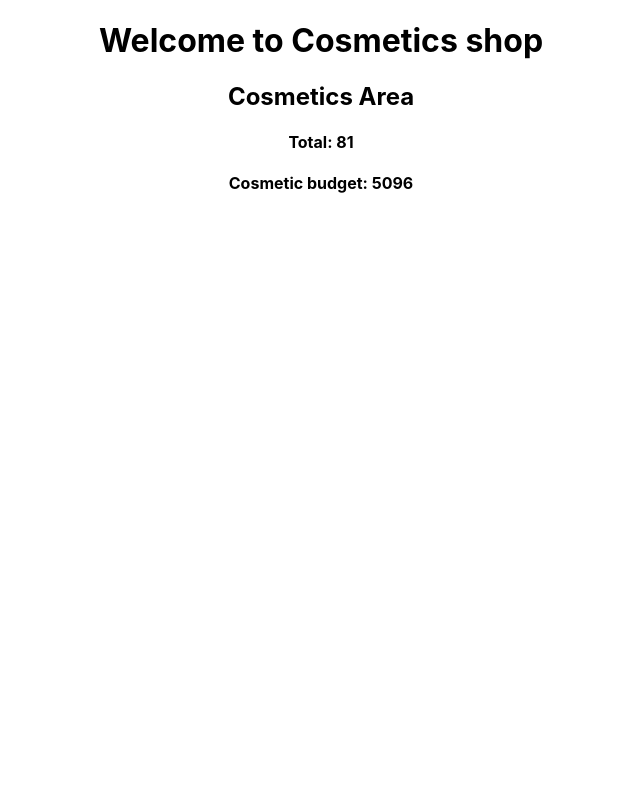
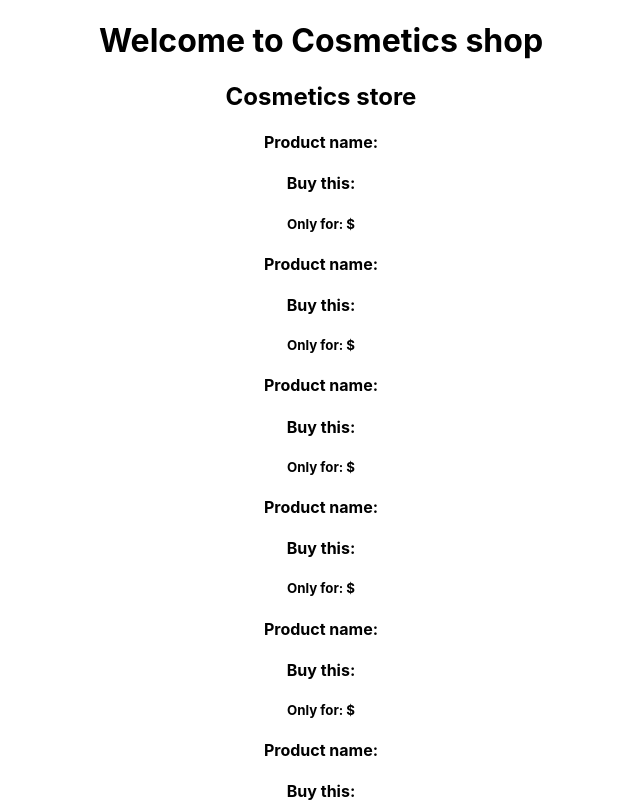
Before and after one commit to khaled39ab/Learn-React-data-storage-and-handler, a React (Create React App) app: page / in a window 1280 px wide. Shown: the top 802 px of the page, without its empty margins (319-959 px from the left). Built offline with nearby package versions, Linux system fonts and the light colour scheme.

Commit message:
fetch from data.json

```diff
--- /dev/null
+++ b/public/data.json
@@ -0,0 +1,86 @@
+[
+    {
+      "id": "6283dfc50fa7467f9e353361",
+      "age": 32,
+      "price": 376,
+      "eyeColor": "blue",
+      "name": "Beulah Evans",
+      "gender": "female",
+      "product": "IRACK",
+      "email": "beulahevans@irack.com",
+      "phone": "+1 (854) 462-2094",
+      "address": "291 Chestnut Street, Rushford, Alabama, 480"
+    },
+    {
+      "id": "6283dfc5f521d3171a664dc1",
+      "age": 36,
+      "price": 60,
+      "eyeColor": "brown",
+      "name": "Melissa Oconnor",
+      "gender": "female",
+      "product": "GEEKOLA",
+      "email": "melissaoconnor@geekola.com",
+      "phone": "+1 (890) 587-3338",
+      "address": "749 Amersfort Place, Ada, American Samoa, 7687"
+    },
+    {
+      "id": "6283dfc5386ba67c925e731c",
+      "age": 31,
+      "price": 484,
+      "eyeColor": "blue",
+      "name": "Haley Weber",
+      "gender": "female",
+      "product": "SONGBIRD",
+      "email": "haleyweber@songbird.com",
+      "phone": "+1 (875) 460-3917",
+      "address": "237 Claver Place, Joppa, District Of Columbia, 3032"
+    },
+    {
+      "id": "6283dfc54939fd88c1b87d79",
+      "age": 29,
+      "price": 243,
+      "eyeColor": "green",
+      "name": "Marissa Fisher",
+      "gender": "female",
+      "product": "ENVIRE",
+      "email": "marissafisher@envire.com",
+      "phone": "+1 (975) 562-2853",
+      "address": "885 Balfour Place, Frank, Guam, 359"
+    },
+    {
+      "id": "6283dfc5abbfceeda7defe8a",
+      "age": 36,
+      "price": 225,
+      "eyeColor": "brown",
+      "name": "Ernestine Vinson",
+      "gender": "female",
+      "product": "GRAINSPOT",
+      "email": "ernestinevinson@grainspot.com",
+      "phone": "+1 (817) 480-3295",
+      "address": "308 Sullivan Place, Kraemer, Minnesota, 7660"
+    },
+    {
+      "id": "6283dfc5ecb3ae0a881b9c76",
+      "age": 34,
+      "price": 527,
+      "eyeColor": "brown",
+      "name": "Lolita Hines",
+      "gender": "female",
+      "product": "MOBILDATA",
+      "email": "lolitahines@mobildata.com",
+      "phone": "+1 (895) 491-3916",
+      "address": "568 Albany Avenue, Coral, Kentucky, 7626"
+    },
+    {
+      "id": "6283dfc5c99915f80906c982",
+      "age": 32,
+      "price": 419,
+      "eyeColor": "brown",
+      "name": "Randall Hatfield",
+      "gender": "male",
+      "product": "EXTRAGENE",
+      "email": "randallhatfield@extragene.com",
+      "phone": "+1 (848) 583-2758",
+      "address": "672 Turnbull Avenue, Oretta, Michigan, 8162"
+    }
+  ]
--- a/src/component/Cosmetic/Cosmetic.js
+++ b/src/component/Cosmetic/Cosmetic.js
@@ -1,13 +1,11 @@
 import React from 'react';
-import { multiply } from '../utilities/calculate';
 
 const Cosmetic = () => {
-    const first = 98;
-    const second = 52;
-    const total = multiply(first, second)
     return (
         <div>
-            <h4>Cosmetic budget: {total}</h4>
+            <h4>Product name: </h4>
+            <h4>Buy this:</h4>
+            <h5>Only for: $</h5>
         </div>
     );
 };
--- a/src/component/Cosmetics/Cosmetics.js
+++ b/src/component/Cosmetics/Cosmetics.js
@@ -1,10 +1,22 @@
-import React from 'react';
+import React, { useEffect, useState } from 'react';
+import Cosmetic from '../Cosmetic/Cosmetic';
 import Shoes from '../Shoes/Shoes';
 
 const Cosmetics = () => {
+    const [cosmetics, setCosmetics] = useState([]);
+    useEffect( ()=>{
+        fetch('data.json')
+        .then(res => res.json())
+        .then(data=> setCosmetics(data))
+    },[])
     return (
         <div>
-            <h2>Cosmetics Area</h2>
+            <h2>Cosmetics store</h2>
+            {
+                cosmetics.map(cosmetic=>
+                    <Cosmetic key={cosmetic.id}></Cosmetic>
+                )
+            }
             <Shoes></Shoes>
         </div>
     );
--- a/src/component/Shoes/Shoes.js
+++ b/src/component/Shoes/Shoes.js
@@ -2,12 +2,8 @@ import React from 'react';
 import { add } from '../utilities/calculate';
 
 const Shoes = () => {
-    const first = 55;
-    const second = 26;
-    const total = add(first, second)
     return (
         <div>
-            <h4>Total: {total}</h4>
         </div>
     );
 };
```
